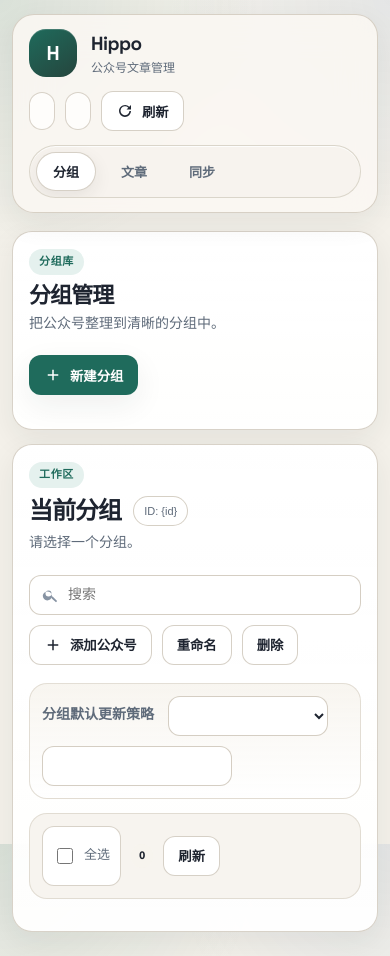
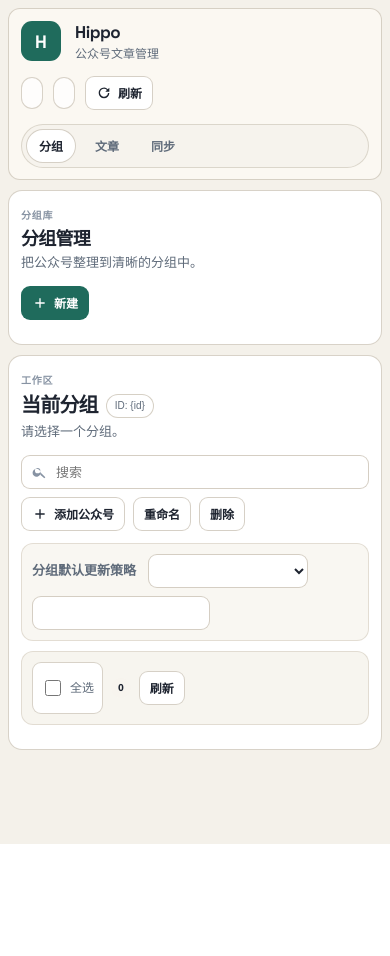
Before and after one commit to sunnysab/hippo, a FastAPI app: page / in a window 390 px wide. After the commit the page ends 844 px from the top, so only its background shows below. Run offline with FastAPI, Linux system fonts and the light colour scheme; data that the repository does not hold is empty; parts of the project's set-up code (start-up, migrations or seed data) failed here and were passed over; some libraries are stand-ins or nearby versions.

Commit message:
style: tighten dashboard spacing and density
- reduce padding, radius, shadows, and decorative surfaces

- shorten high-frequency button labels for denser toolbars

```diff
--- a/static/common.css
+++ b/static/common.css
@@ -25,10 +25,10 @@
   --warning-soft: #fff4df;
   --danger: #b24343;
   --danger-soft: #fdecec;
-  --shadow: 0 18px 42px rgba(32, 37, 41, 0.12);
-  --shadow-soft: 0 10px 30px rgba(32, 37, 41, 0.07);
-  --radius: 20px;
-  --radius-sm: 14px;
+  --shadow: 0 10px 24px rgba(32, 37, 41, 0.08);
+  --shadow-soft: 0 4px 12px rgba(32, 37, 41, 0.05);
+  --radius: 14px;
+  --radius-sm: 10px;
   --reader-width: 860px;
   --reader-font: 17px;
   --reader-line: 1.8;
@@ -48,14 +48,11 @@ body {
 
 body {
   margin: 0;
-  background:
-    radial-gradient(circle at top left, rgba(31, 107, 92, 0.12), transparent 28%),
-    radial-gradient(circle at top right, rgba(43, 95, 173, 0.08), transparent 24%),
-    var(--bg);
+  background: var(--bg);
   color: var(--text);
   font-family: var(--font-sans);
   font-size: 15px;
-  line-height: 1.6;
+  line-height: 1.5;
   overflow: hidden;
 }
 
@@ -63,25 +60,24 @@ body {
   min-height: 100vh;
   max-width: 1720px;
   margin: 0 auto;
-  padding: 18px 18px 0;
+  padding: 12px 12px 0;
   display: flex;
   flex-direction: column;
 }
 
 .topbar {
   position: sticky;
-  top: 18px;
+  top: 12px;
   z-index: 30;
   display: flex;
   align-items: center;
   justify-content: space-between;
-  gap: 18px;
-  padding: 16px 20px;
-  background: rgba(251, 248, 243, 0.88);
-  backdrop-filter: blur(18px);
+  gap: 14px;
+  padding: 12px 14px;
+  background: rgba(251, 248, 243, 0.94);
+  backdrop-filter: blur(8px);
   border: 1px solid rgba(201, 193, 179, 0.72);
-  border-radius: 26px;
-  box-shadow: var(--shadow-soft);
+  border-radius: 16px;
 }
 
 .brand {
@@ -94,15 +90,14 @@ body {
 .brand-mark {
   display: grid;
   place-items: center;
-  width: 48px;
-  height: 48px;
-  border-radius: 17px;
-  background: linear-gradient(145deg, var(--accent), #25453d);
+  width: 40px;
+  height: 40px;
+  border-radius: 11px;
+  background: var(--accent);
   color: #fff;
   font-family: var(--font-display);
-  font-size: 20px;
+  font-size: 18px;
   font-weight: 700;
-  box-shadow: inset 0 1px 0 rgba(255, 255, 255, 0.16);
 }
 
 .brand-text {
@@ -111,7 +106,7 @@ body {
 
 .brand-title {
   font-family: var(--font-display);
-  font-size: 19px;
+  font-size: 17px;
   font-weight: 700;
   letter-spacing: -0.03em;
 }
@@ -125,21 +120,20 @@ body {
 .tabs {
   display: flex;
   align-items: center;
-  gap: 8px;
-  padding: 6px;
-  background: rgba(247, 244, 238, 0.92);
+  gap: 6px;
+  padding: 4px;
+  background: rgba(247, 244, 238, 0.95);
   border: 1px solid rgba(201, 193, 179, 0.6);
   border-radius: 999px;
-  box-shadow: inset 0 1px 0 rgba(255, 255, 255, 0.8);
 }
 
 .tab {
   border: 1px solid transparent;
   background: transparent;
-  padding: 9px 16px;
+  padding: 7px 12px;
   border-radius: 999px;
   font-family: var(--font-display);
-  font-size: 13px;
+  font-size: 12px;
   font-weight: 600;
   color: var(--muted);
   cursor: pointer;
@@ -155,7 +149,6 @@ body {
   color: var(--text);
   background: #fff;
   border-color: rgba(201, 193, 179, 0.75);
-  box-shadow: 0 6px 18px rgba(32, 37, 41, 0.08);
 }
 
 .top-actions {
@@ -169,22 +162,23 @@ body {
 .top-meta {
   display: inline-flex;
   align-items: center;
-  min-height: 38px;
-  padding: 0 12px;
+  min-height: 32px;
+  padding: 0 10px;
   border: 1px solid rgba(201, 193, 179, 0.72);
   border-radius: 999px;
   background: rgba(255, 255, 255, 0.74);
   color: var(--muted);
-  font-size: 12px;
+  font-size: 11px;
   white-space: nowrap;
 }
 
 .btn,
 .icon-btn {
-  min-height: 40px;
+  min-height: 34px;
   border: 1px solid transparent;
-  border-radius: 12px;
+  border-radius: 9px;
   font-family: var(--font-display);
+  font-size: 12px;
   font-weight: 600;
   cursor: pointer;
   transition: border-color 0.18s ease-out, background 0.18s ease-out, color 0.18s ease-out, box-shadow 0.18s ease-out, transform 0.18s ease-out;
@@ -194,11 +188,10 @@ body {
   display: inline-flex;
   align-items: center;
   justify-content: center;
-  gap: 8px;
-  padding: 9px 14px;
+  gap: 6px;
+  padding: 7px 10px;
   background: var(--accent);
   color: #fff;
-  box-shadow: var(--shadow-soft);
 }
 
 .btn.ghost {
@@ -221,7 +214,6 @@ body {
 .icon-btn:hover {
   background: var(--surface-muted);
   border-color: var(--border-strong);
-  box-shadow: var(--shadow-soft);
 }
 
 .btn:disabled,
@@ -236,7 +228,7 @@ body {
   display: inline-flex;
   align-items: center;
   justify-content: center;
-  width: 40px;
+  width: 34px;
   padding: 0;
   background: #fff;
   color: var(--text);
@@ -246,8 +238,8 @@ body {
 
 .icon {
   display: inline-flex;
-  width: 18px;
-  height: 18px;
+  width: 16px;
+  height: 16px;
 }
 
 .icon svg {
@@ -259,21 +251,20 @@ body {
 .content {
   flex: 1;
   min-height: 0;
-  padding: 22px 4px 32px;
+  padding: 14px 2px 18px;
 }
 
 .banner {
   display: flex;
   align-items: center;
   justify-content: space-between;
-  gap: 16px;
-  margin-bottom: 18px;
-  padding: 14px 16px;
+  gap: 12px;
+  margin-bottom: 14px;
+  padding: 11px 12px;
   border: 1px solid rgba(165, 106, 24, 0.2);
-  border-radius: 16px;
+  border-radius: 10px;
   background: var(--warning-soft);
   color: #72470d;
-  box-shadow: var(--shadow-soft);
 }
 
 .banner.is-hidden {
@@ -299,7 +290,7 @@ body {
   gap: 10px;
   width: fit-content;
   max-width: 100%;
-  padding: 7px 12px;
+  padding: 5px 10px;
   border: 1px solid rgba(201, 193, 179, 0.7);
   border-radius: 999px;
   background: rgba(255, 255, 255, 0.92);
@@ -313,8 +304,8 @@ body {
 }
 
 .loading-spinner {
-  width: 16px;
-  height: 16px;
+  width: 14px;
+  height: 14px;
   border: 2px solid rgba(222, 216, 205, 0.8);
   border-top-color: var(--accent);
   border-radius: 999px;
@@ -328,31 +319,30 @@ body {
 }
 
 .panel {
-  background: linear-gradient(180deg, rgba(255, 255, 255, 0.98), rgba(255, 255, 255, 0.94));
+  background: rgba(255, 255, 255, 0.96);
   border: 1px solid rgba(201, 193, 179, 0.72);
   border-radius: var(--radius);
-  padding: 20px;
-  box-shadow: var(--shadow-soft);
+  padding: 14px;
 }
 
 .panel-header {
   display: flex;
   align-items: flex-start;
   justify-content: space-between;
-  gap: 20px;
-  margin-bottom: 16px;
+  gap: 14px;
+  margin-bottom: 12px;
 }
 
 .panel-header h2 {
   margin: 0;
   font-family: var(--font-display);
-  font-size: 22px;
+  font-size: 18px;
   line-height: 1.1;
   letter-spacing: -0.04em;
 }
 
 .panel-footer {
-  margin-top: 16px;
+  margin-top: 12px;
   display: flex;
   justify-content: center;
 }
@@ -360,28 +350,28 @@ body {
 .section-kicker {
   display: inline-flex;
   align-items: center;
-  min-height: 26px;
-  margin-bottom: 8px;
-  padding: 0 10px;
-  border-radius: 999px;
-  background: var(--accent-soft);
-  color: var(--accent);
-  font-size: 11px;
-  font-weight: 700;
-  letter-spacing: 0.06em;
+  min-height: 18px;
+  margin-bottom: 4px;
+  padding: 0;
+  border-radius: 0;
+  background: transparent;
+  color: var(--muted-soft);
+  font-size: 10px;
+  font-weight: 600;
+  letter-spacing: 0.08em;
   text-transform: uppercase;
 }
 
 .muted {
-  margin: 6px 0 0;
+  margin: 4px 0 0;
   color: var(--muted);
-  font-size: 14px;
+  font-size: 13px;
 }
 
 .list {
   display: flex;
   flex-direction: column;
-  gap: 10px;
+  gap: 8px;
 }
 
 .list-item {
@@ -389,7 +379,7 @@ body {
   align-items: center;
   justify-content: space-between;
   gap: 12px;
-  padding: 12px 14px;
+  padding: 10px 12px;
   border: 1px solid rgba(222, 216, 205, 0.84);
   border-radius: var(--radius-sm);
   background: rgba(255, 255, 255, 0.92);
@@ -402,26 +392,25 @@ body {
   transform: translateY(-1px);
   background: #fff;
   border-color: var(--border-strong);
-  box-shadow: var(--shadow-soft);
 }
 
 .badge {
   display: inline-flex;
   align-items: center;
-  min-height: 24px;
-  padding: 0 8px;
+  min-height: 20px;
+  padding: 0 7px;
   border-radius: 999px;
   background: var(--surface-muted);
   color: var(--text);
-  font-size: 12px;
+  font-size: 11px;
   font-weight: 700;
 }
 
 .empty-state {
-  padding: 24px;
+  padding: 18px;
   border: 1px dashed rgba(201, 193, 179, 0.82);
   border-radius: var(--radius-sm);
-  background: rgba(247, 244, 238, 0.76);
+  background: rgba(247, 244, 238, 0.52);
   color: var(--muted);
   text-align: center;
 }
@@ -429,22 +418,22 @@ body {
 .toolbar {
   display: flex;
   align-items: center;
-  gap: 10px;
+  gap: 8px;
   flex-wrap: wrap;
 }
 
 .switch {
   display: inline-flex;
   align-items: center;
-  gap: 8px;
-  font-size: 13px;
+  gap: 6px;
+  font-size: 12px;
   color: var(--muted);
 }
 
 .switch.inline {
-  padding: 6px 10px;
+  padding: 5px 8px;
   border: 1px solid rgba(201, 193, 179, 0.72);
-  border-radius: 12px;
+  border-radius: 9px;
   background: #fff;
 }
 
@@ -461,13 +450,13 @@ body {
 .group-sync-toolbar input,
 .account-sync-mode,
 .account-sync-days {
-  min-height: 40px;
+  min-height: 34px;
   border: 1px solid rgba(201, 193, 179, 0.78);
-  border-radius: 12px;
-  padding: 8px 12px;
+  border-radius: 9px;
+  padding: 6px 10px;
   background: #fff;
   color: var(--text);
-  font-size: 14px;
+  font-size: 13px;
   font-family: var(--font-sans);
 }
 
@@ -477,12 +466,12 @@ body {
 
 .input input {
   width: 100%;
-  padding-left: 38px;
+  padding-left: 34px;
 }
 
 .input .icon {
   position: absolute;
-  left: 12px;
+  left: 10px;
   top: 50%;
   transform: translateY(-50%);
   color: var(--muted-soft);
@@ -491,14 +480,13 @@ body {
 .toast {
   position: fixed;
   left: 50%;
-  bottom: 28px;
+  bottom: 16px;
   transform: translateX(-50%);
-  padding: 10px 14px;
-  border-radius: 14px;
+  padding: 8px 12px;
+  border-radius: 10px;
   background: rgba(30, 36, 48, 0.95);
   color: #fff;
-  box-shadow: var(--shadow);
-  font-size: 13px;
+  font-size: 12px;
   max-width: min(420px, calc(100vw - 32px));
   word-break: break-word;
   z-index: 240;
@@ -512,7 +500,7 @@ body {
 @media (max-width: 980px) {
   .topbar {
     gap: 14px;
-    padding: 14px 16px;
+    padding: 11px 12px;
   }
 
   .tabs {
@@ -530,22 +518,22 @@ body {
 
 @media (max-width: 720px) {
   .app {
-    padding: 14px 12px 0;
+    padding: 8px 8px 0;
   }
 
   .topbar {
-    top: 14px;
+    top: 8px;
     flex-direction: column;
     align-items: flex-start;
-    border-radius: 22px;
+    border-radius: 12px;
   }
 
   .content {
-    padding: 18px 0 24px;
+    padding: 10px 0 14px;
   }
 
   .panel {
-    padding: 16px;
+    padding: 12px;
   }
 
   .panel-header {
--- a/static/groups.css
+++ b/static/groups.css
@@ -1,7 +1,7 @@
 .groups-layout {
   display: grid;
   grid-template-columns: minmax(300px, 0.34fr) minmax(0, 1fr);
-  gap: 18px;
+  gap: 12px;
   height: calc(100vh - 154px);
   align-items: stretch;
   overflow: hidden;
@@ -16,7 +16,7 @@
 
 .groups-sidebar-header,
 .groups-main-header {
-  margin-bottom: 18px;
+  margin-bottom: 12px;
 }
 
 .group-list,
@@ -91,7 +90,7 @@
   display: flex;
   align-items: center;
   flex-wrap: wrap;
-  gap: 12px;
+  gap: 8px;
 }
 
 .group-name {
@@ -100,7 +99,7 @@
   background: transparent;
   color: var(--text);
   font-family: var(--font-display);
-  font-size: clamp(24px, 3vw, 30px);
+  font-size: clamp(20px, 2.4vw, 24px);
   font-weight: 700;
   line-height: 1.04;
   letter-spacing: -0.04em;
@@ -119,13 +118,13 @@
 .group-id {
   display: inline-flex;
   align-items: center;
-  min-height: 30px;
-  padding: 0 10px;
+  min-height: 24px;
+  padding: 0 8px;
   border: 1px solid rgba(201, 193, 179, 0.76);
   border-radius: 999px;
   background: rgba(255, 255, 255, 0.92);
   color: var(--muted);
-  font-size: 11px;
+  font-size: 10px;
   max-width: 200px;
   overflow: hidden;
   text-overflow: ellipsis;
@@ -139,15 +138,15 @@
 }
 
 .group-actions .input {
-  min-width: 240px;
+  min-width: 220px;
 }
 
 .group-sync-toolbar {
-  margin: 0 0 14px;
-  padding: 14px 16px;
+  margin: 0 0 10px;
+  padding: 10px 12px;
   border: 1px solid rgba(222, 216, 205, 0.84);
-  border-radius: 18px;
-  background: linear-gradient(180deg, rgba(247, 244, 238, 0.9), rgba(255, 255, 255, 0.95));
+  border-radius: 12px;
+  background: rgba(247, 244, 238, 0.72);
 }
 
 .group-sync-toolbar .muted {
@@ -165,18 +164,18 @@
   position: sticky;
   top: 0;
   z-index: 8;
-  margin-bottom: 16px;
-  padding: 12px 14px;
+  margin-bottom: 12px;
+  padding: 10px 12px;
   border: 1px solid rgba(222, 216, 205, 0.84);
-  border-radius: 18px;
-  background: rgba(247, 244, 238, 0.92);
-  backdrop-filter: blur(12px);
+  border-radius: 12px;
+  background: rgba(247, 244, 238, 0.9);
+  backdrop-filter: blur(6px);
 }
 
 .batch-actions {
   display: inline-flex;
   align-items: center;
-  gap: 10px;
+  gap: 8px;
   flex-wrap: wrap;
 }
 
@@ -271,7 +269,7 @@
 .card-grid {
   display: grid;
   grid-template-columns: repeat(auto-fill, minmax(320px, 1fr));
-  gap: 16px;
+  gap: 12px;
   align-content: start;
   grid-auto-rows: max-content;
   width: 100%;
@@ -492,7 +489,7 @@
 
 @media (max-width: 720px) {
   .groups-layout {
-    gap: 14px;
+    gap: 10px;
   }
 
   .group-actions .input {
@@ -501,7 +498,7 @@
 
   .group-sync-toolbar,
   .accounts-toolbar {
-    padding: 12px;
+    padding: 10px;
   }
 
   .card-grid {
```
Also changed, not shown: other parts of static/groups.css (+39 -42 lines), static/articles.css (+75 -79 lines), static/i18n/zh-CN.json (+6 -6 lines), static/sync.css (+35 -39 lines).
